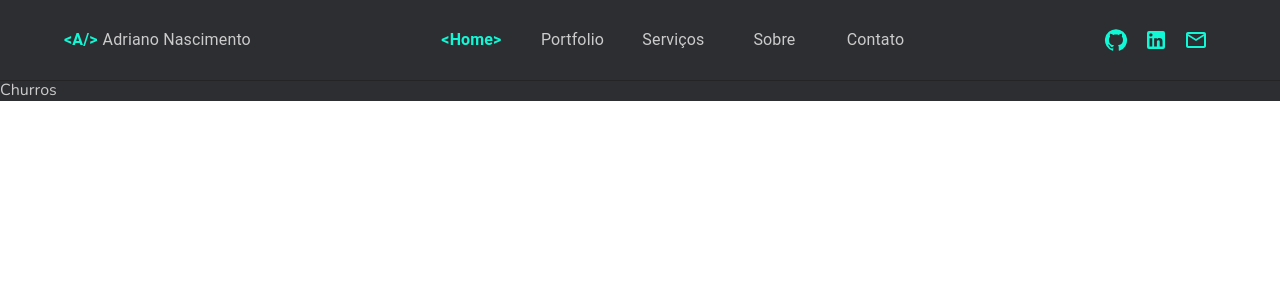
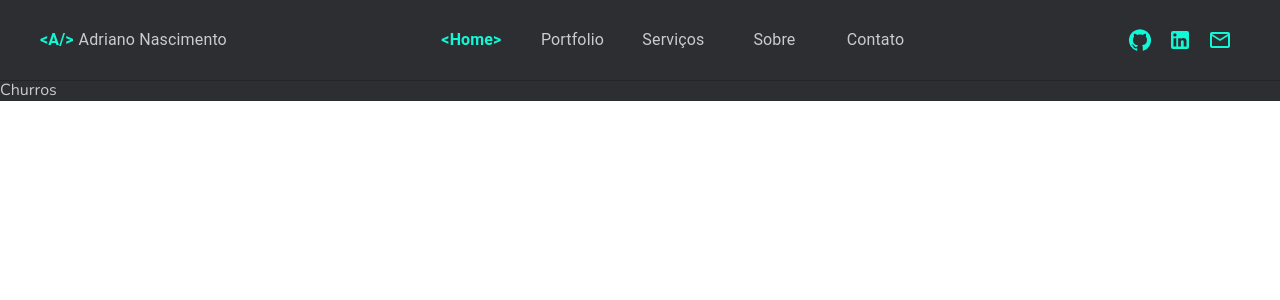
Before and after one commit to adrianodev97/portfolio-web-app, a Next.js app: page / in a window 1280 px wide. Shown: the top 300 px of the page. Built offline with nearby package versions, Linux system fonts and the light colour scheme.

Commit message:
adjust global container

```diff
--- a/src/styles/global.ts
+++ b/src/styles/global.ts
@@ -7,8 +7,10 @@ export const MUIStyledBody = styled('body')(({ theme }) => ({
   color: theme.palette.text.primary,
 }))
 
-export const MUIStyledContainer = styled(Box)(() => ({
-  width: '90%',
-  maxWidth: '1200px',
+export const MUIStyledContainer = styled(Box)(({ theme }) => ({
+  width: '100%',
+  maxWidth: `calc(1200px + ${theme.spacing(4)})`,
   margin: '0 auto',
+  paddingLeft: theme.spacing(2),
+  paddingRight: theme.spacing(2),
 }))
```
